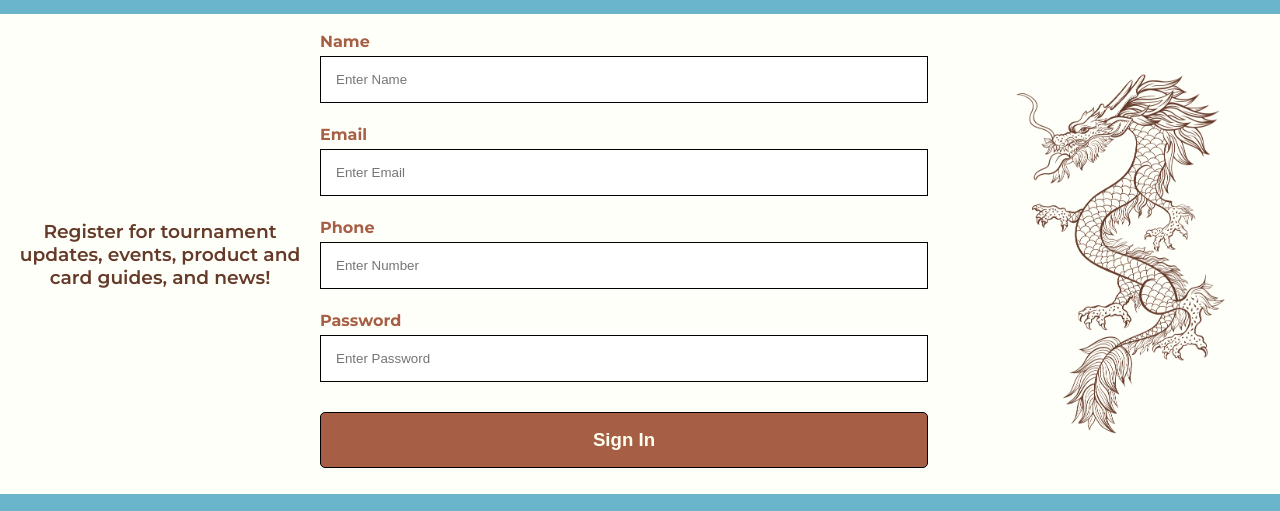
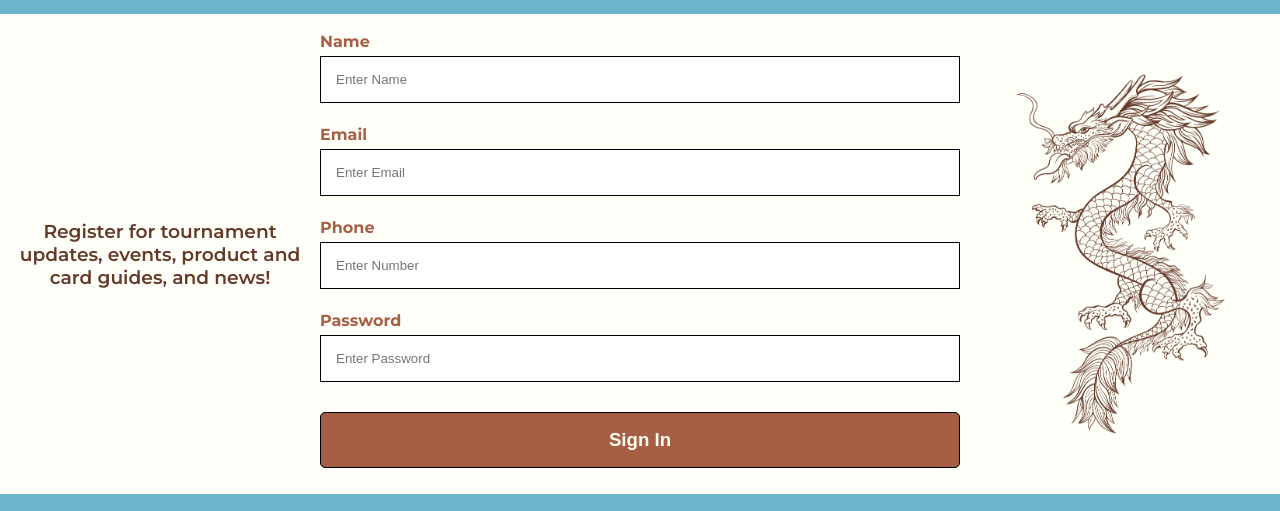
Before and after one commit to kristenalikakos/kristenalikakos.github.io, a plain HTML site: page register.html in a window 1280 px wide. Shown: the part 146-657 px from the top of the page. Drawn offline with nearby package versions, Linux system fonts and the light colour scheme; some packages are replaced by stand-ins of ours; a script that the page names is missing; a web font is replaced by a local one.

Commit message:
Update register.css

```diff
--- a/register.css
+++ b/register.css
@@ -17,7 +17,7 @@
 
 /*registration*/
 .container {
-  width: 95%;
+  height: 95%;
   text-align: left;
   background-color: #fffff9 !important;
 }
```
